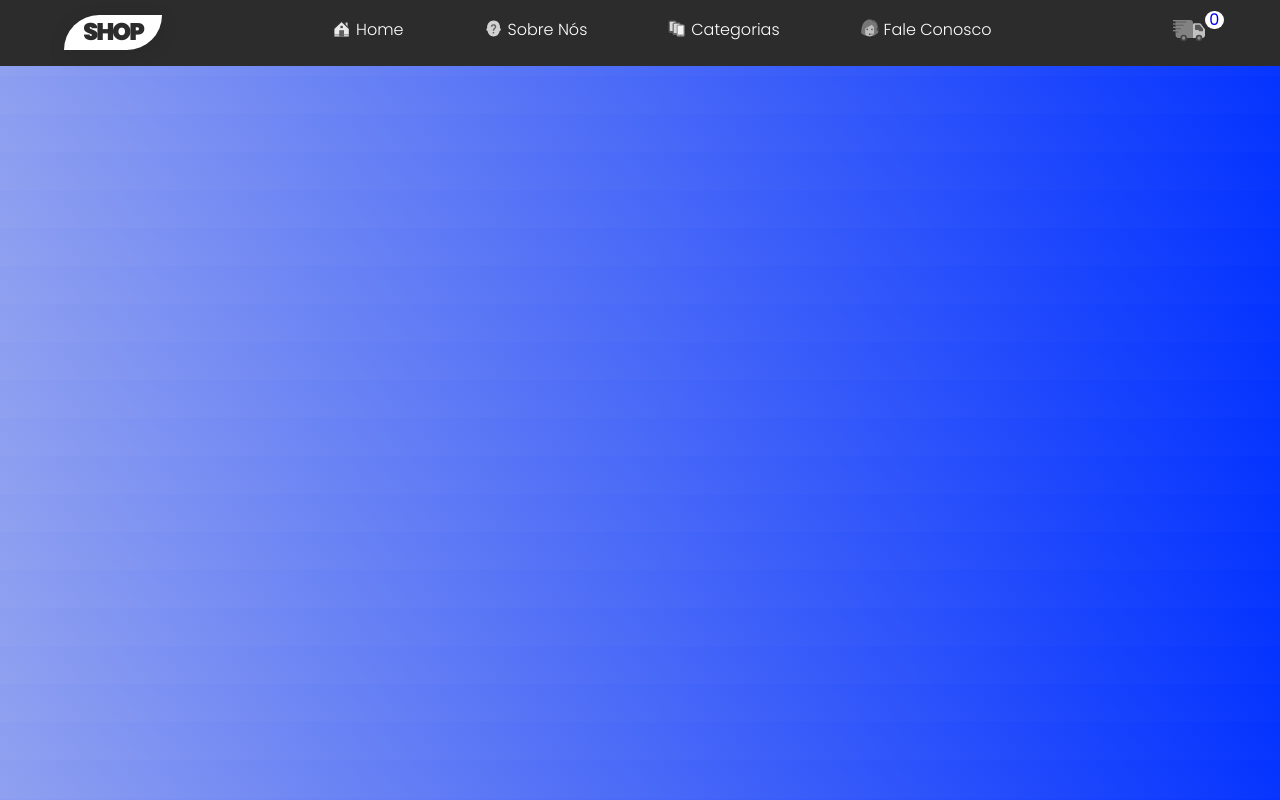
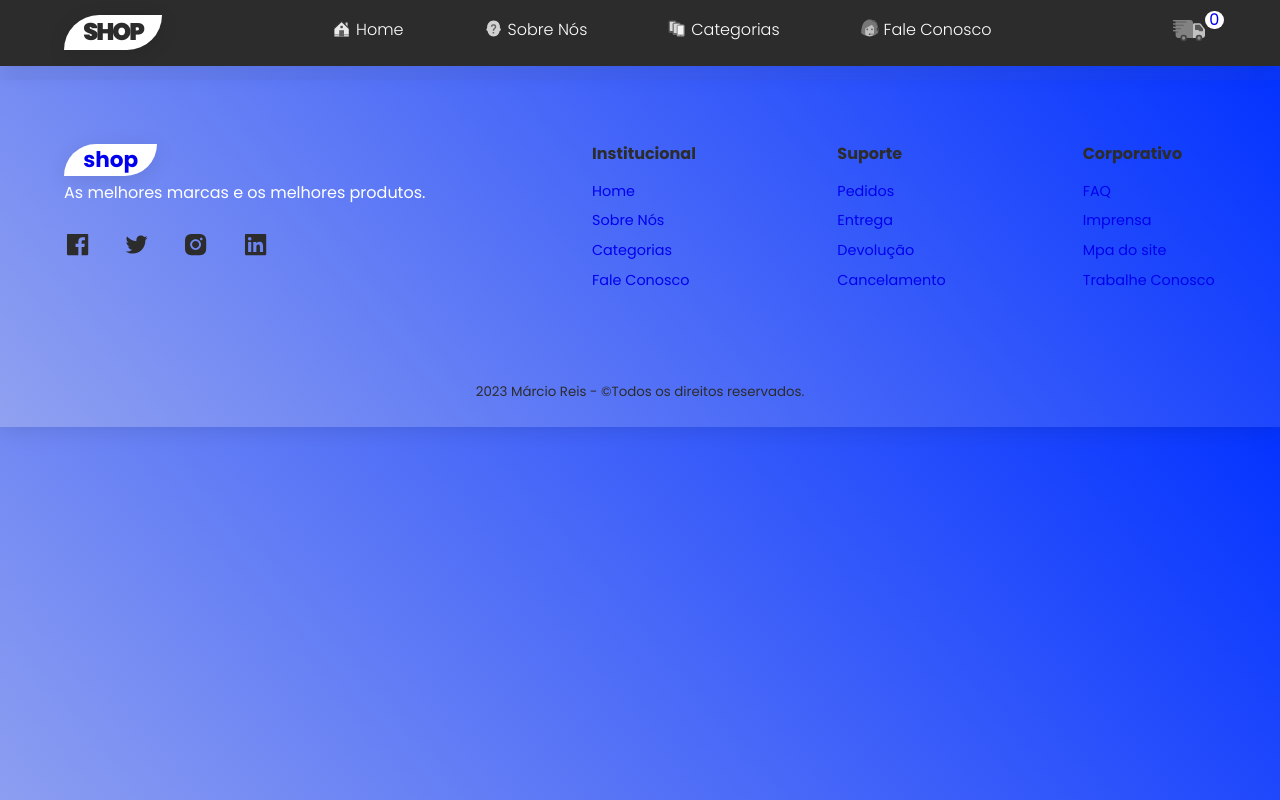
Before and after one commit to dev-marcioreis/shop-react, a React (Create React App) app: page / in a window 1280 px wide. Built offline with nearby package versions, Linux system fonts and the light colour scheme.

Commit message:
footer section

```diff
--- a/src/components/footer/Footer.jsx
+++ b/src/components/footer/Footer.jsx
@@ -1,14 +1,49 @@
+import { Link } from 'react-router-dom'
+import { AiFillFacebook, AiOutlineTwitter, AiFillInstagram, AiFillLinkedin } from 'react-icons/ai'
 import './footer.css'
 
 const Footer = () => {
   return (
-    <>
-        <footer className="footer">
-          <div className="container">
-            <h1>Footer</h1>
-          </div>
-        </footer>
-    </>
+    <footer>
+        <div className="container footer__container">
+            <article>
+                <div className="footer__logo">
+                  <Link to='/'><h2 className='logo'>shop</h2></Link>
+                </div>
+                <p>As melhores marcas e os melhores produtos.</p>
+                <div className="footer__social">
+                    <a href="https://www.facebook.com/" target="_blank" rel='noreferrer noopener'><AiFillFacebook /></a>
+                    <a href="https://twitter.com/" target="_blank" rel='noreferrer noopener'><AiOutlineTwitter /></a>
+                    <a href="https://www.instagram.com/" target="_blank" rel='noreferrer noopener'><AiFillInstagram /></a>
+                    <a href="https://www.linkedin.com/" target="_blank" rel='noreferrer noopener'><AiFillLinkedin /></a>
+                </div>
+            </article>
+            <article>
+                <h4>Institucional</h4>
+                <Link to='/' className='link'>Home</Link>
+                <Link to='/' className='link'>Sobre Nós</Link>
+                <Link to='/' className='link'>Categorias</Link>
+                <Link to='/' className='link'>Fale Conosco</Link>
+            </article>
+            <article>
+                <h4>Suporte</h4>
+                <Link to='/' className='link'>Pedidos</Link>
+                <Link to='/' className='link'>Entrega</Link>
+                <Link to='/' className='link'>Devolução</Link>
+                <Link to='/' className='link'>Cancelamento</Link>
+            </article>
+            <article>
+                <h4>Corporativo</h4>
+                <Link to='/' className='link'>FAQ</Link>
+                <Link to='/' className='link'>Imprensa</Link>
+                <Link to='/' className='link'>Mpa do site</Link>
+                <Link to='/' className='link'>Trabalhe Conosco</Link>
+            </article>
+        </div>
+        <div className="footer__copy">
+            <small>2023 Márcio Reis - &copy;Todos os direitos reservados.</small>
+        </div>
+    </footer>
   )
 }
 
--- a/src/components/footer/footer.css
+++ b/src/components/footer/footer.css
@@ -0,0 +1,64 @@
+footer {
+    margin-block-start: 5rem;
+    padding-top: 4rem;
+    font-size: .9rem;
+    box-shadow: var(--shadow1);
+    background: var(--bg-color);
+}
+.footer__container {
+    display: grid;
+    grid-template-columns: 26rem 1fr 1fr 1fr;
+    gap: 7rem;
+}
+.footer__container article {
+    display: flex;
+    flex-direction: column;
+    align-items: flex-start;
+    gap: .5rem;
+}
+.footer__logo {
+    padding: .2rem 1.2rem;
+    box-shadow: var(--shadow1);
+    background: var(--white-color);
+    border-radius: 5rem 0;
+}
+.header__logo .logo {
+    font-size: 1.5rem;
+    font-weight: 900;
+    text-transform: uppercase;
+    letter-spacing: -2px;
+    color: var(--text-color);
+    cursor: pointer;
+}
+.footer__container article p {
+    margin-block-start: -.2rem;
+    font-size: 1rem;
+    color: var(--white-color);
+}
+.footer__container a:hover {
+    color: var(--white-color);
+}
+.footer__container article h4 {
+    margin-block-end: .6rem;
+    font-size: 1rem;
+}
+.footer__social {
+    margin-block-start: 1rem;
+    display: flex;
+    align-items: center;
+    gap: 2rem;
+}
+.footer__social a {
+    transition: var(--transition);
+    font-size: 1.7rem;
+    color: var(--text-color);
+}
+.footer__social a:hover {
+    transform: scale(1.5);
+}
+.footer__copy {
+    text-align: center;
+    padding: 1.5rem 0;
+    margin-block-start: 4rem;
+    font-size: 1rem;
+}
--- a/src/components/header/header.css
+++ b/src/components/header/header.css
@@ -4,6 +4,7 @@
     left: 0;
     right: 0;
     padding: .4rem 0;
+    box-shadow: var(--shadow1);
     background: var(--text-color);
     transition: var(--transition);
     z-index: 10;
```
